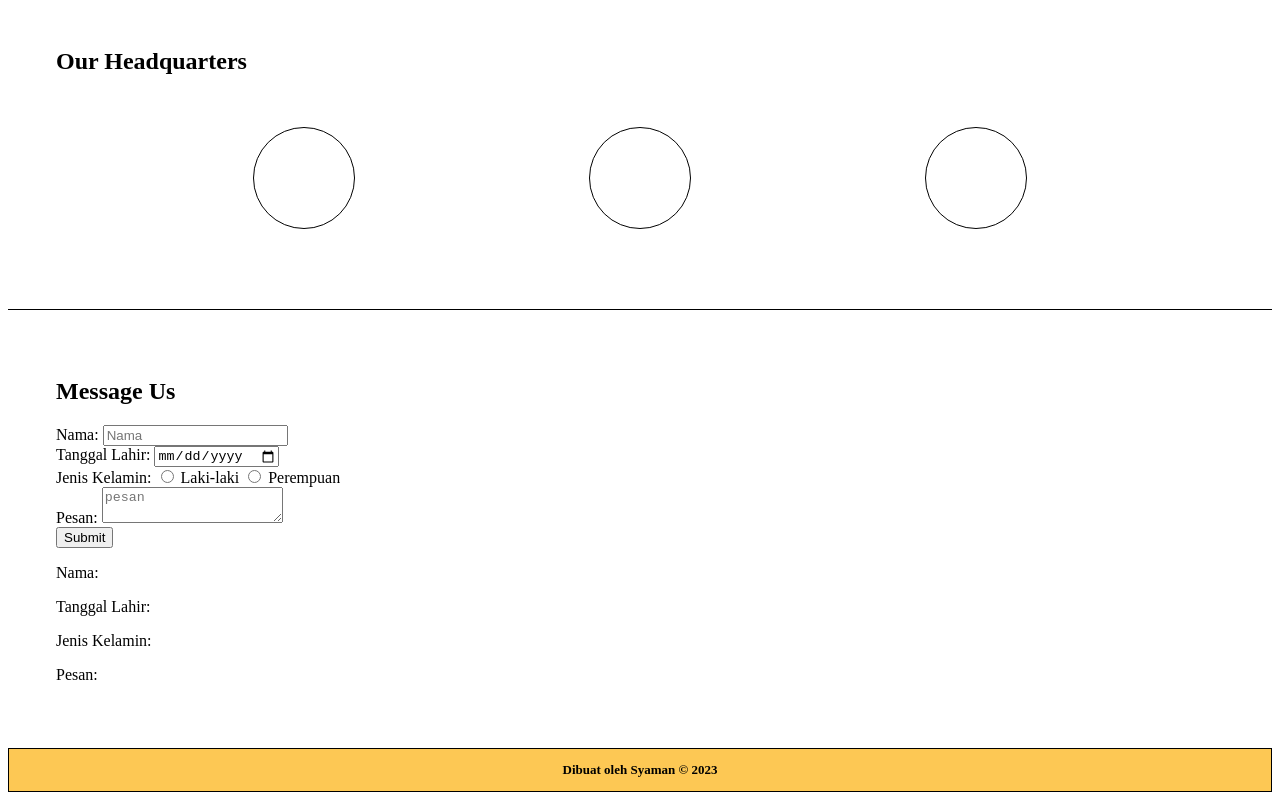
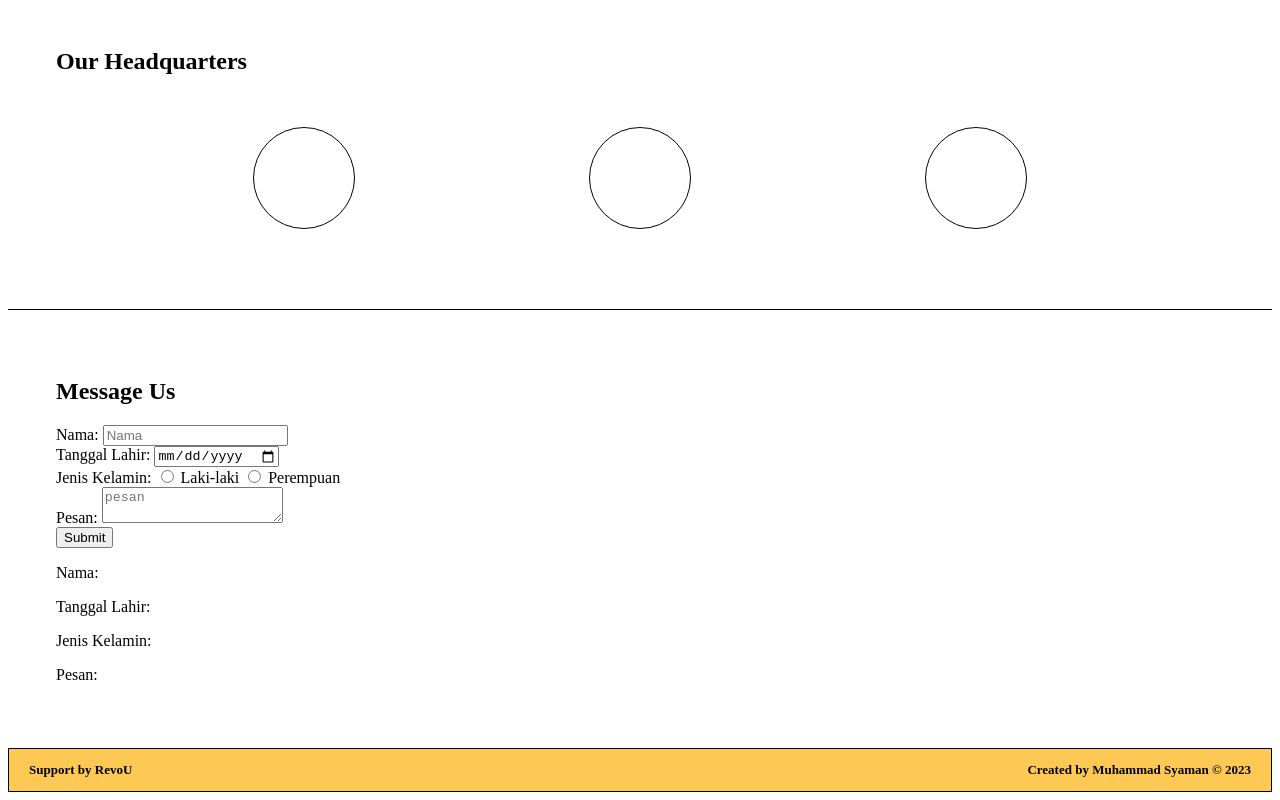
Before and after one commit to revou-fundamental-course/16-oct-23-mhsyaman, a plain HTML site: page index.html in a window 1280 px wide. Shown: the part 390-1190 px from the top of the page. Drawn offline with Linux system fonts and the light colour scheme.

Commit message:
penambahan pada footer

```diff
--- a/css/style.css
+++ b/css/style.css
@@ -88,10 +88,17 @@
 .footer {
     border: 1px solid black;
     background: #fdc854;
+
+}
+
+.footer-item {
+    display: flex;
+    justify-content: space-between;
+    padding-left: 20px;
+    padding-right: 20px;
 }
 
 .footer-text {
     font-size: small;
     font-weight: bold;
-    text-align: center;
 }
--- a/index.html
+++ b/index.html
@@ -72,7 +72,10 @@
         </section>
 
     <footer class="footer">
-        <p class="footer-text">Dibuat oleh Syaman &copy 2023</p>
+        <div class="footer-item">
+            <p class="footer-text">Support by RevoU</p>
+            <p class="footer-text">Created by Muhammad Syaman &copy 2023</p>
+        </div>
     </footer>
 
     <script src="./js/script.js"></script>
```
